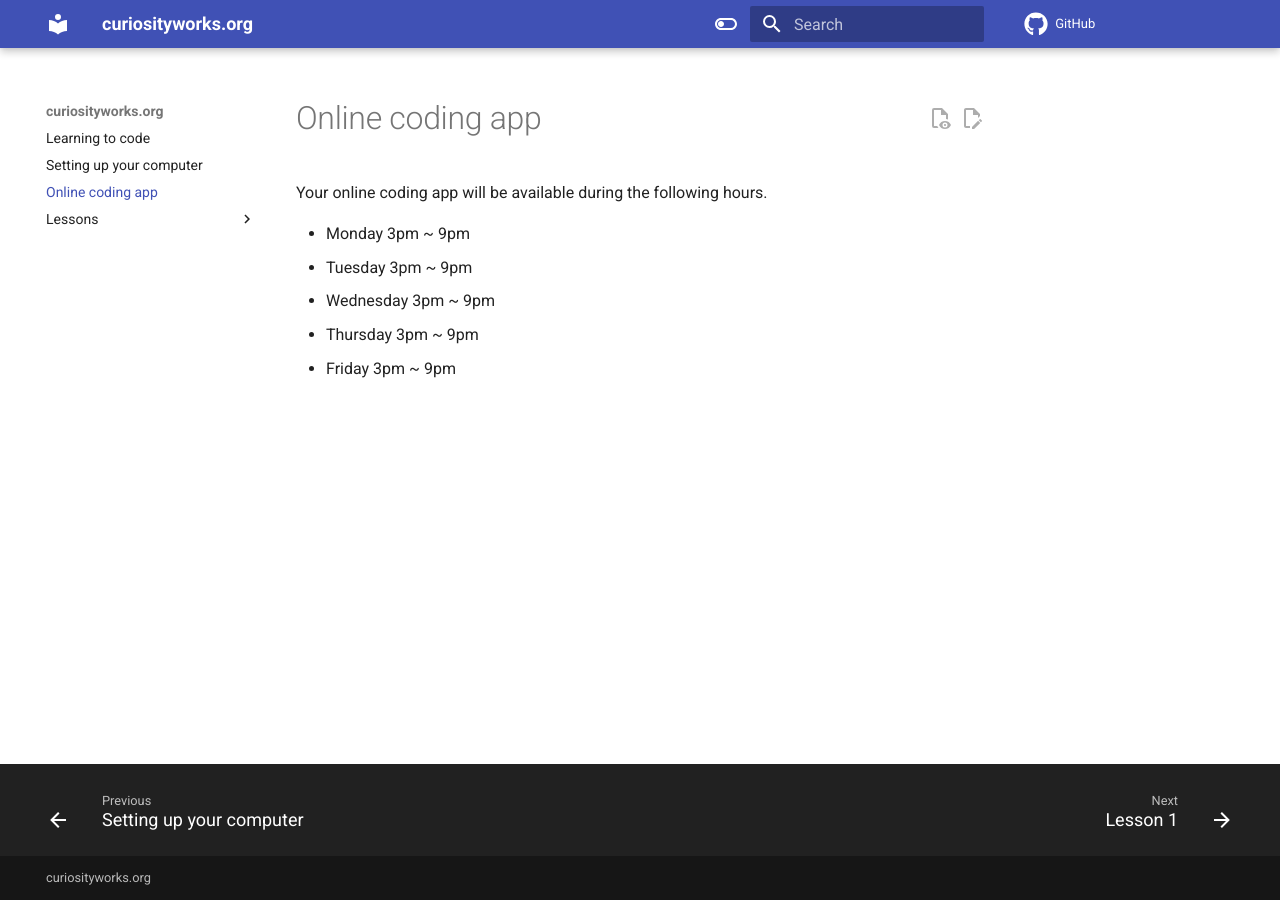
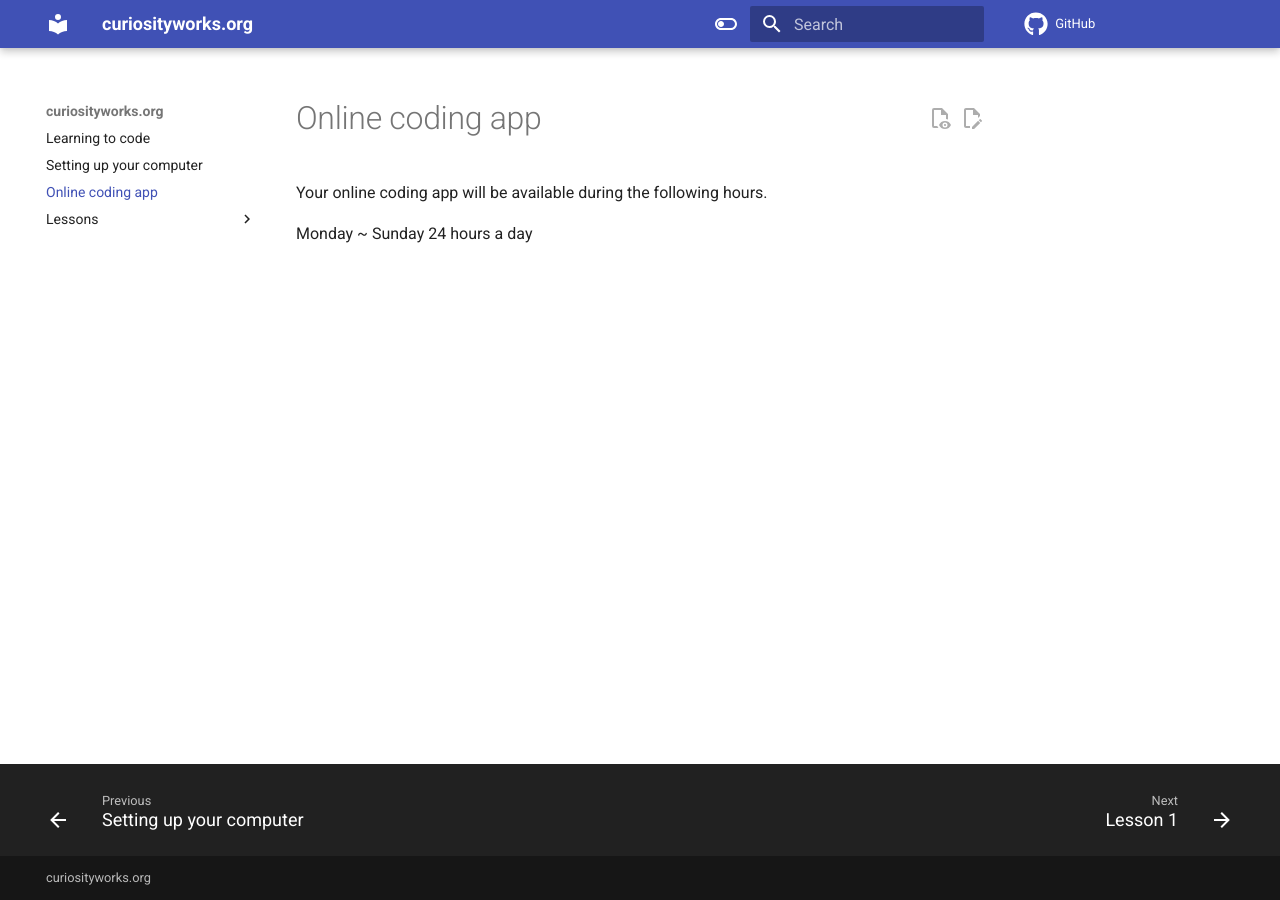
Before and after one commit to curiosinauts/site, an MkDocs documentation site: the page built from docs/vscode_over_web.md, in a window 1280 px wide. Built offline with MkDocs 1.6.1 and Material for MkDocs 9.7.7, drawn with Linux system fonts in a browser that asks for light colours; comment, search, counter and statistics services are not loaded.

```diff
--- a/docs/vscode_over_web.md
+++ b/docs/vscode_over_web.md
@@ -2,8 +2,4 @@
 
 Your online coding app will be available during the following hours.
 
-* Monday 3pm ~ 9pm
-* Tuesday 3pm ~ 9pm
-* Wednesday 3pm ~ 9pm
-* Thursday 3pm ~ 9pm
-* Friday 3pm ~ 9pm
+Monday ~ Sunday 24 hours a day
--- a/mkdocs.yml
+++ b/mkdocs.yml
@@ -11,6 +11,7 @@ nav:
   - Lessons:
     - 'lessons/lesson1.md'
     - 'lessons/lesson2.md'
+    - 'lessons/lesson3.md'
   # - Commands:
   #   - get:
   #     - 'commands/host/host-ip.md'
@@ -45,8 +46,21 @@ theme:
     - content.action.view
     - content.code.copy
     - navigation.footer
+    - content.code.annotate
+    - content.tabs.link
   #   - navigation.tabs
   #   - navigation.tabs.sticky
 
 extra:
   generator: false
+
+markdown_extensions:
+  - pymdownx.highlight:
+      anchor_linenums: true
+      line_spans: __span
+      pygments_lang_class: true
+  - pymdownx.inlinehilite
+  - pymdownx.snippets
+  - pymdownx.superfences
+  - pymdownx.tabbed:
+      alternate_style: true
```
Also changed, not shown: docs/lessons/lesson3.md (added, +79 -0 lines).
